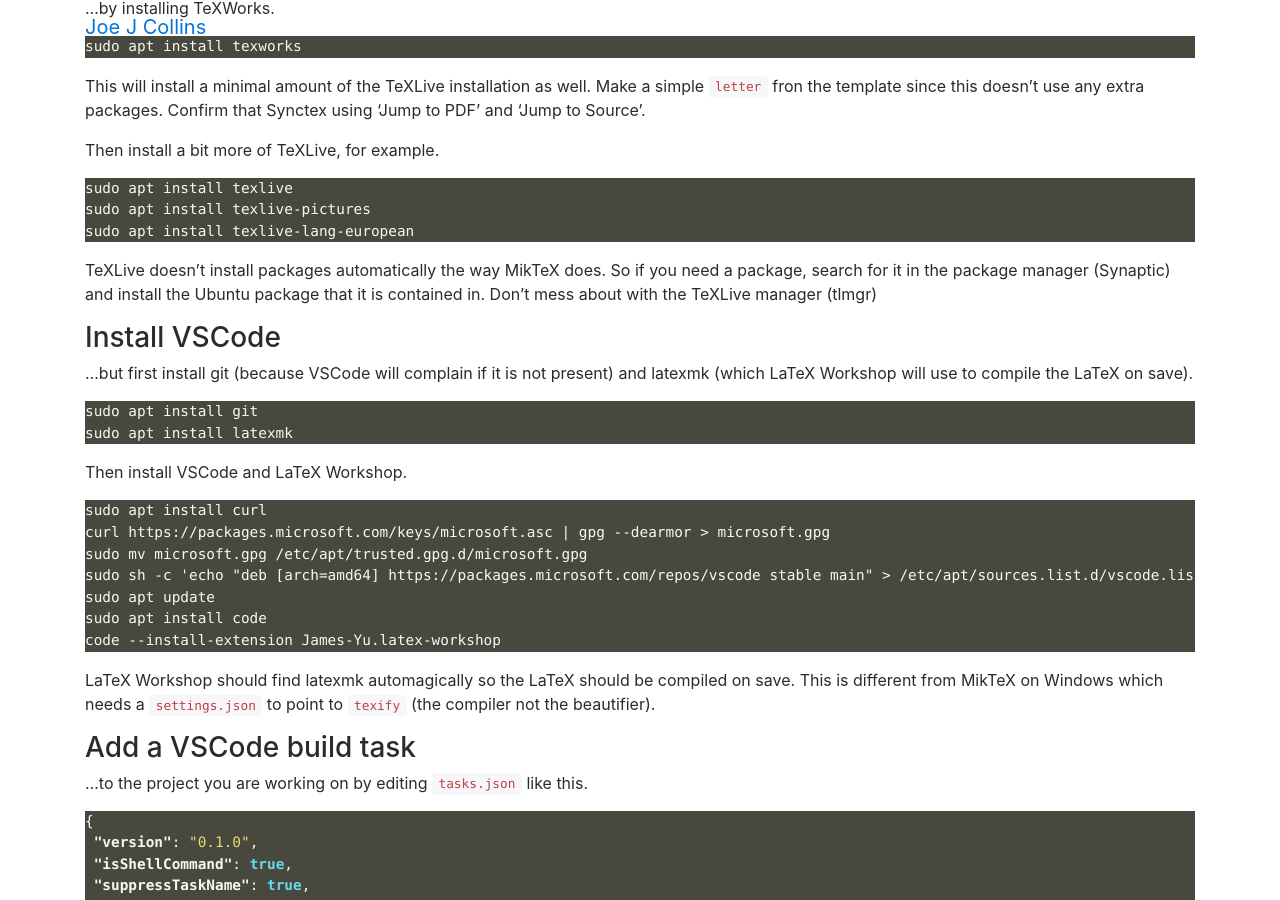
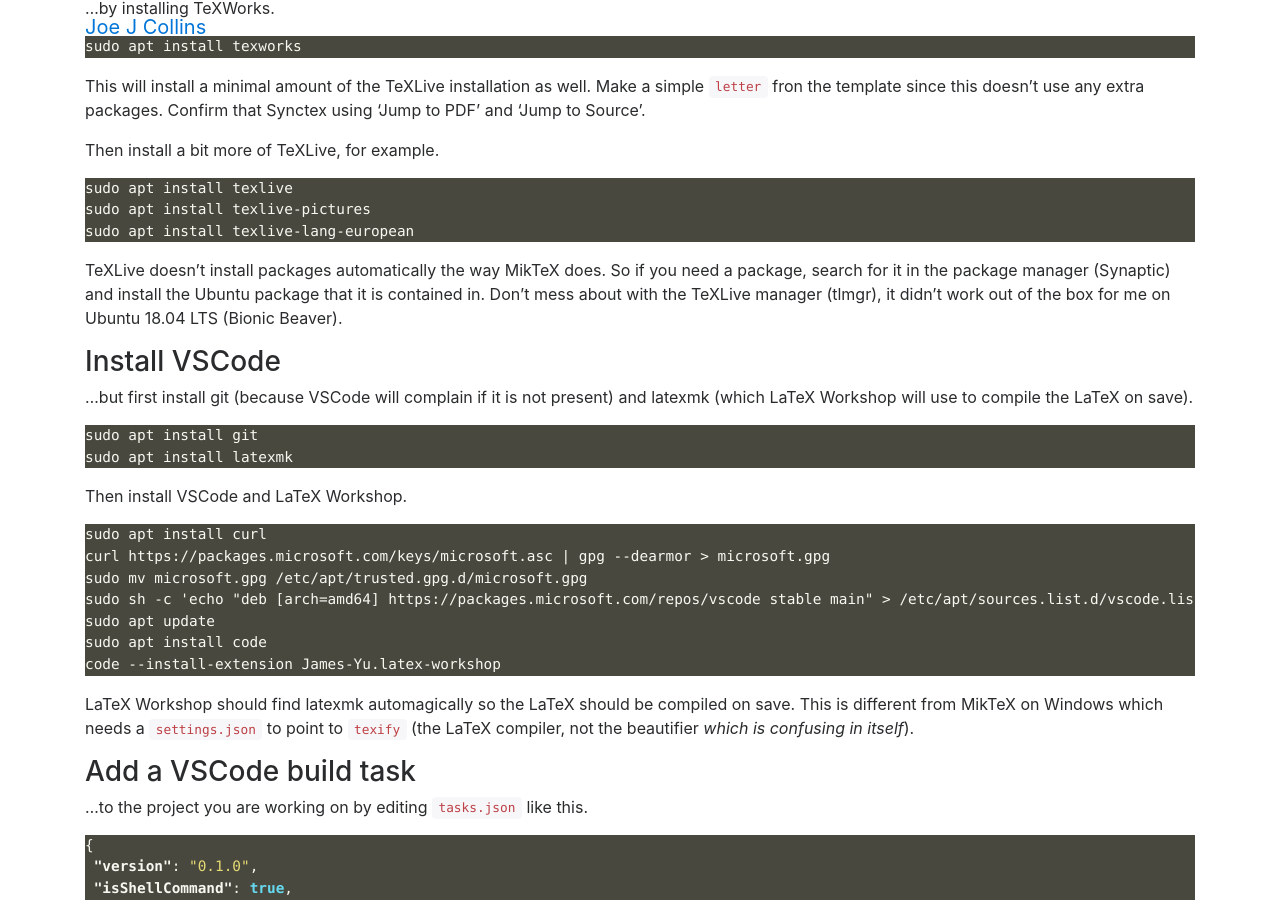
Before and after one commit to joejcollins/joejcollins.github.io, a Jekyll site: the page built from _posts/2018-06-21-vscode-and-texlive-on-lubuntu.md, in a window 1280 px wide and 900 px high, scrolled down 238 px. Built offline with Jekyll 4.4.1, drawn with Linux system fonts in a browser that asks for light colours; nearby versions of some CDN libraries.

Commit message:
Small edits

```diff
--- a/_posts/2018-06-21-vscode-and-texlive-on-lubuntu.md
+++ b/_posts/2018-06-21-vscode-and-texlive-on-lubuntu.md
@@ -27,7 +27,8 @@
 So if you need a package,
 search for it in the package manager (Synaptic)
 and install the Ubuntu package that it is contained in.
-Don't mess about with the TeXLive manager (tlmgr)
+Don't mess about with the TeXLive manager (tlmgr),
+it didn't work out of the box for me on Ubuntu 18.04 LTS (Bionic Beaver).
 
 ### Install VSCode
 
@@ -48,7 +49,7 @@
     code --install-extension James-Yu.latex-workshop
 
 LaTeX Workshop should find latexmk automagically so the LaTeX should be compiled on save.
-This is different from MikTeX on Windows which needs a `settings.json` to point to `texify` (the compiler not the beautifier).
+This is different from MikTeX on Windows which needs a `settings.json` to point to `texify` (the LaTeX compiler, not the beautifier *which is confusing in itself*).
 
 ### Add a VSCode build task
 
```
